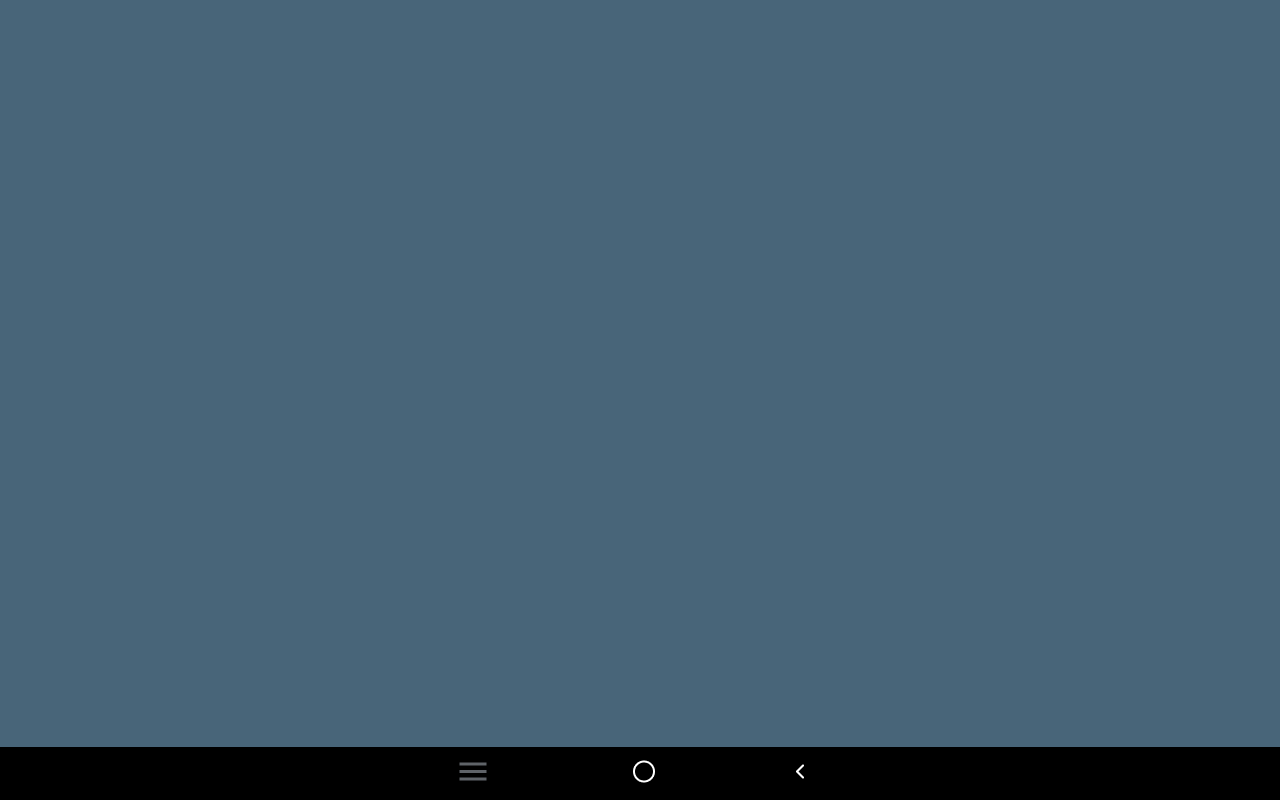
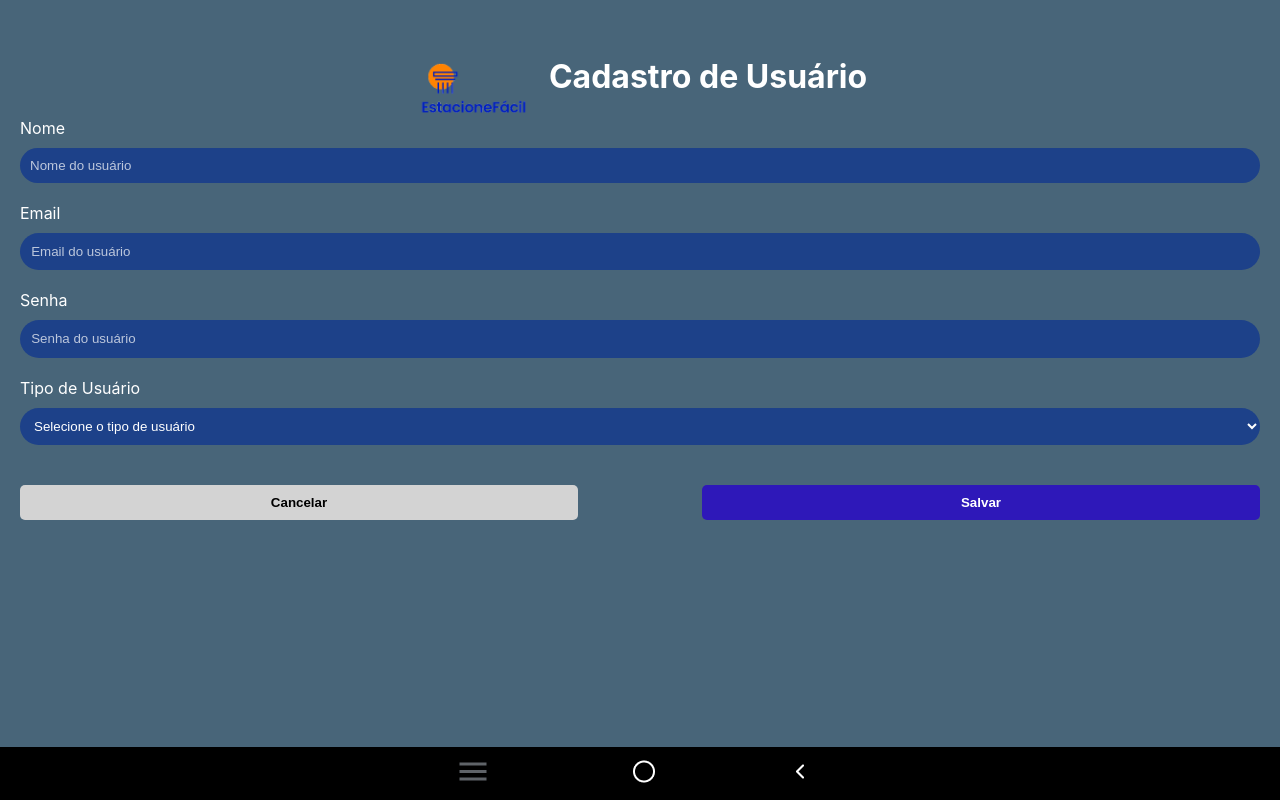
Before and after one commit to viniciusrad/estacione-facil-front, a React (Create React App) app: page /usuario/cadastro in a window 1280 px wide. Before the commit this address had no page. Built offline with nearby package versions, Linux system fonts and the light colour scheme.

Commit message:
wip - componente de cadastro de usuario inserido

```diff
--- a/src/pages/login/Login.css
+++ b/src/pages/login/Login.css
@@ -52,13 +52,14 @@
 
 
 input[type="text"],
+input[type="email"],
 input[type="password"] {
 
   border: none;
   background-color: #1D4189;
   color: white;
   border-radius: 25px;
-  padding: .2rem;
+  padding: .7rem;
 
   input:-webkit-autofill,
   input:-webkit-autofill:hover,
--- /dev/null
+++ b/src/pages/usuario/cadastro-usuario.css
@@ -0,0 +1,4 @@
+.btn-salvar {
+  background-color: #2E18B9;
+  color: white;
+}
--- /dev/null
+++ b/src/pages/usuario/cadastro-usuario.js
@@ -0,0 +1,119 @@
+import React, { useState } from 'react';
+import styled from 'styled-components';
+import './cadastro-usuario.css';
+import { LogoDiv } from '../../components/LogoDiv';
+
+const CadastroUsuario = () => {
+  const [nome, setNome] = useState('');
+  const [email, setEmail] = useState('');
+  const [senha, setSenha] = useState('');
+  const [tipoUsuario, setTipoUsuario] = useState('');
+
+  return (
+    <Container style={{minHeight: '800px'}}>
+      <LogoDiv text="Cadastro de Usuário"/>
+
+      <label style={stylePersonal.label}>Nome</label>
+      <Input
+        placeholder="Nome do usuário"
+        value={nome}
+        onChange={(e) => setNome(e.target.value)}
+      />
+      <label style={stylePersonal.label}>Email</label>
+      <Input
+        type="email"
+        placeholder="Email do usuário"
+        value={email}
+        onChange={(e) => setEmail(e.target.value)}
+      />
+      <label style={stylePersonal.label}>Senha</label>
+      <Input
+        type="password"
+        placeholder="Senha do usuário"
+        value={senha}
+        onChange={(e) => setSenha(e.target.value)}
+      />
+      <label style={stylePersonal.label}>Tipo de Usuário</label>
+      <Select
+        value={tipoUsuario}
+        onChange={(e) => setTipoUsuario(e.target.value)}
+      >
+        <option value="">Selecione o tipo de usuário</option>
+        <option value="cliente">Cliente</option>
+        <option value="proprietario">Proprietário</option>
+        <option value="administrador">Administrador</option>
+      </Select>
+
+      <ButtonContainer>
+        <CancelButton>Cancelar</CancelButton>
+        <SalvarButton className='btn-salvar'>Salvar</SalvarButton>
+      </ButtonContainer>
+    </Container>
+  );
+};
+
+const stylePersonal = {
+  label: { textAlign: 'left', color: 'white', marginBottom: '10px' }
+};
+
+const Container = styled.div`
+  display: flex;
+  flex-direction: column;
+  padding: 20px;
+  background-color: #486579;
+  min-height: 100vh;
+  box-sizing: border-box;
+`;
+
+const Input = styled.input`
+  background-color: #1D4189;
+  border: none;
+  border-radius: 25px;
+  padding: 10px;
+  margin-bottom: 20px;
+  color: white;
+  &::placeholder {
+    color: rgba(255, 255, 255, 0.7);
+  }
+`;
+
+const Select = styled.select`
+  background-color: #1D4189;
+  border: none;
+  border-radius: 25px;
+  padding: 10px;
+  margin-bottom: 20px;
+  color: white;
+  option {
+    color: white;
+    background-color: #1D4189;
+  }
+`;
+
+const ButtonContainer = styled.div`
+  display: flex;
+  justify-content: space-between;
+  margin-top: 20px;
+`;
+
+const Button = styled.button`
+  padding: 10px;
+  border-radius: 5px;
+  border: none;
+  color: white;
+  font-weight: bold;
+  cursor: pointer;
+  width: 45%;
+`;
+
+const CancelButton = styled(Button)`
+  background-color: lightgray;
+  color: black;
+  font-weight: bold;
+`;
+
+const SalvarButton = styled(Button)`
+  background-color: #2E18B9;
+`;
+
+export default CadastroUsuario;
--- a/src/routes/RoutesComponent.js
+++ b/src/routes/RoutesComponent.js
@@ -4,6 +4,7 @@ import { Login } from '../pages/login/Login.js'; // Importar o componente Login
 import { Home } from '../pages/home';
 import  FormularioVeiculo  from '../pages/veiculo/cadastro-veiculos.js';
 import CadastroProprietario from '../pages/proprietario/proprietario_carro.js';
+import CadastroUsuario from '../pages/usuario/cadastro-usuario.js';
 
 
 const AppRoutes = () => {
@@ -14,6 +15,7 @@ const AppRoutes = () => {
         <Route path="/" element={<Home />} />
         <Route path="/veiculo/cadastro" element={<FormularioVeiculo />} />
         <Route path="/proprietario/carro" element={<CadastroProprietario />} />
+        <Route path="/usuario/cadastro" element={<CadastroUsuario />} />
         {/* Outras rotas */}
       </Routes>
     </Router>
```
